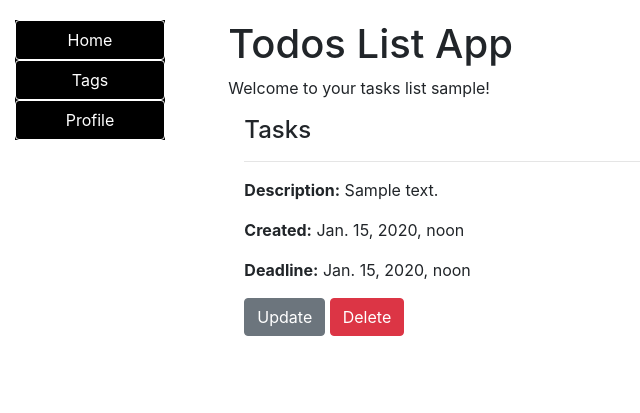
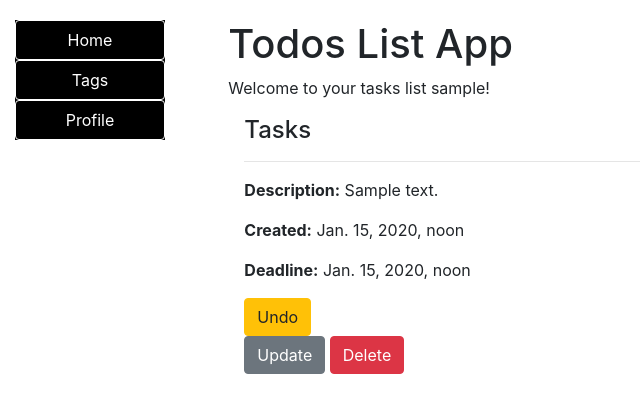
Before and after one commit to MykhailoIvchenko/todo-list-django, a Django app: page / in a window 1280 px wide. Shown: the top 413 px of the page, without its empty margins (0-640 px from the left). Run offline with Django 5.2, Linux system fonts and the light colour scheme; a user stored in the database is signed in; tables that the repository leaves empty hold one stand-in row (values such as "Sample post").

Commit message:
Add buttons for task status change

```diff
--- a/templates/todos/index.html
+++ b/templates/todos/index.html
@@ -13,6 +13,17 @@
           <p><strong>Created:</strong> {{ task.created_at }}</p>
           <p><strong>Deadline:</strong> {{ task.deadline }}</p>
 
+          {% if task.is_completed %}
+              <a href="{% url 'todos:task-toggle-status' pk=task.id %}" class="btn btn-warning link-to-page">
+                Undo
+              </a>
+          {% else %}
+              <a href="{% url 'todos:task-toggle-status' pk=task.id %}" class="btn btn-success link-to-page">
+                Complete
+              </a>
+          {% endif %}
+
+          <p>
             <a href="{% url 'todos:task-update' pk=task.id %}" class="btn btn-secondary link-to-page">
               Update
             </a>
@@ -20,6 +31,7 @@
             <a href="{% url 'todos:task-delete' pk=task.id %}" class="btn btn-danger link-to-page">
               Delete
             </a>
+          </p>
       {% empty %}
         <p>No tasks!</p>
       {% endfor %}
```
Lines whose indentation alone changed are shown as unchanged.
